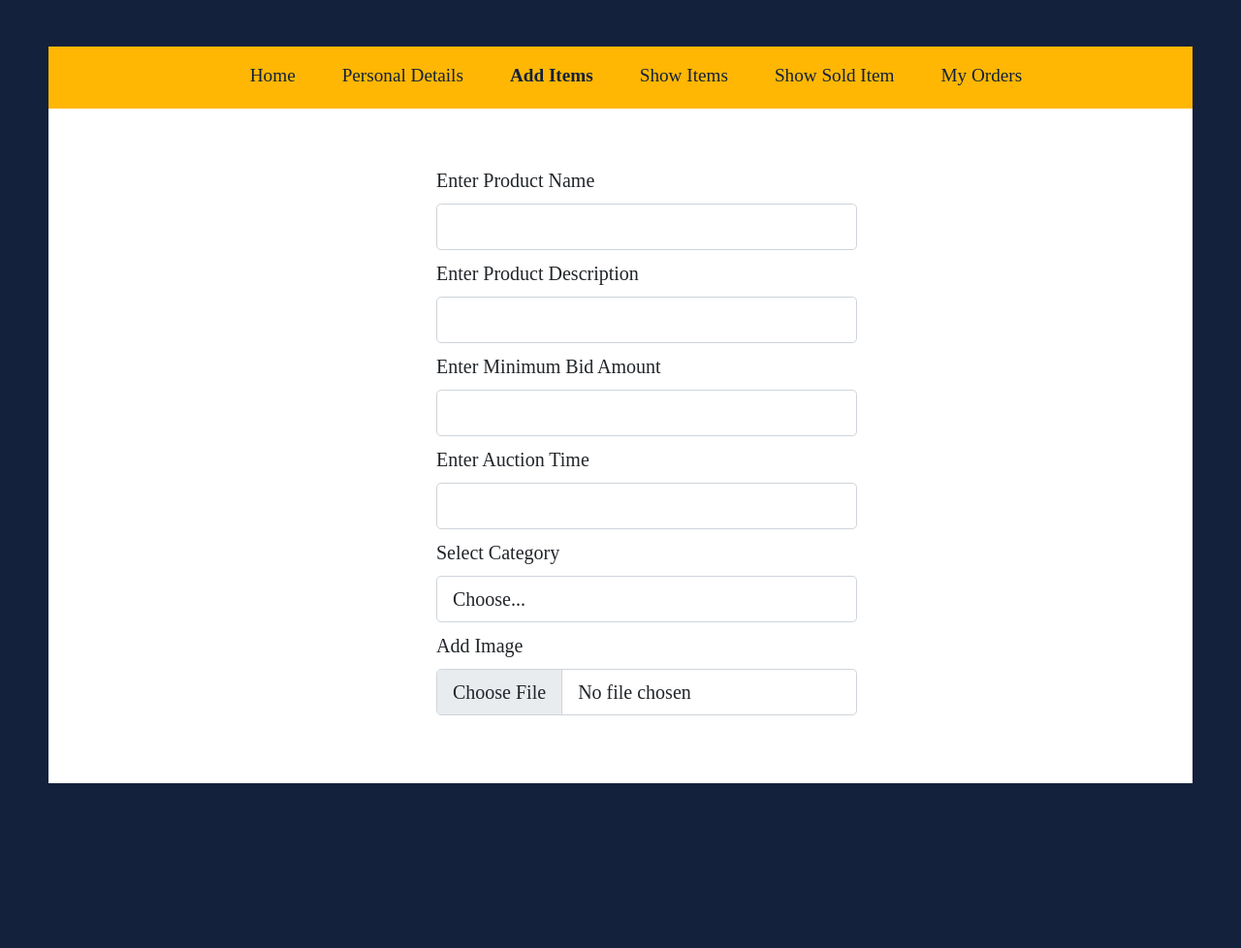
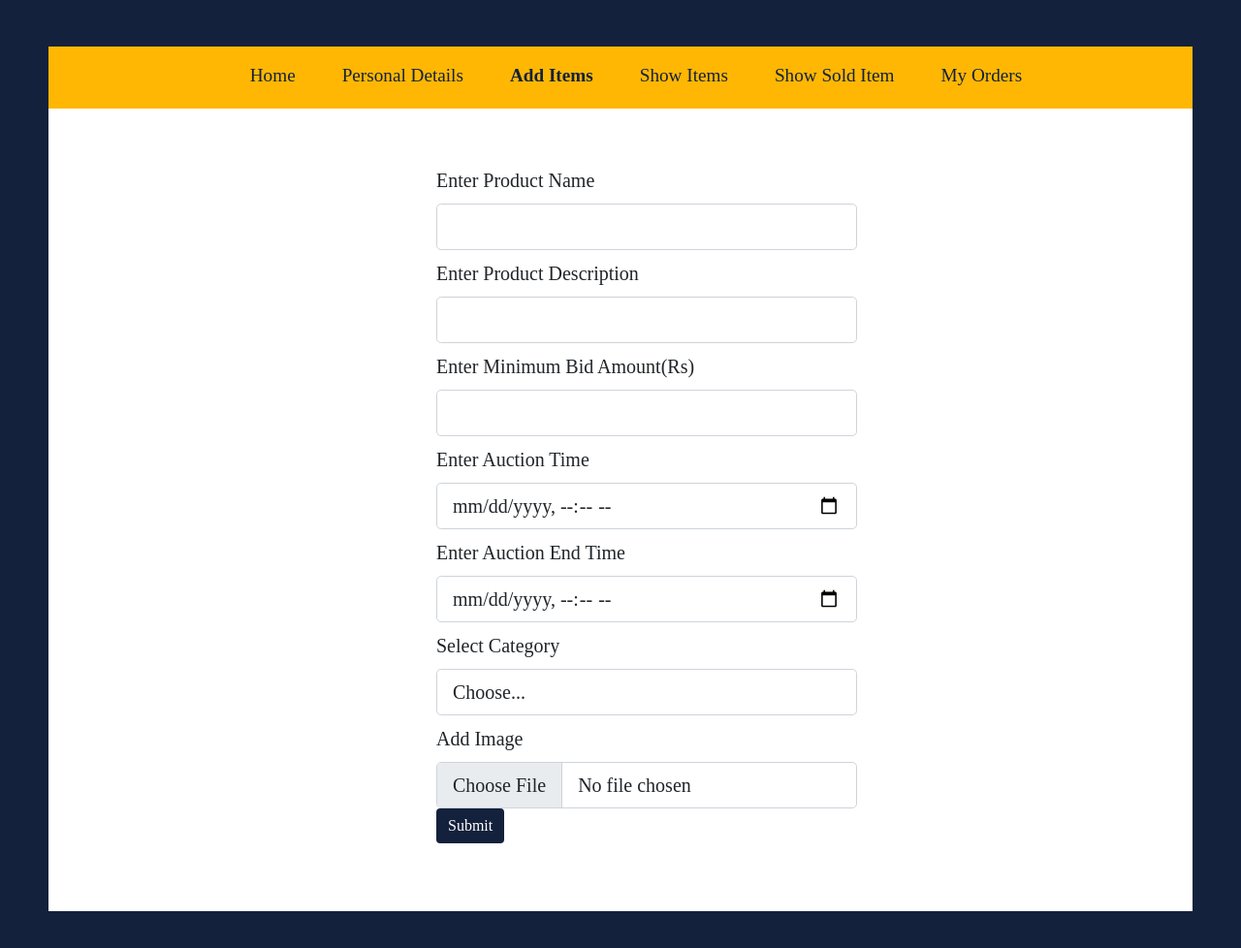
Before and after one commit to Shruti8052/Secure_Online_Auction_System, a plain HTML site: page add_items.html in a window 1280 px wide. Shown: the part 78-1056 px from the top of the page at 97% size. Before the commit the page ends 936 px from the top, so only its background shows below. Drawn offline with nearby package versions, Linux system fonts and the light colour scheme.

Commit message:
added auction end time and submit button

```diff
--- a/add_items.html
+++ b/add_items.html
@@ -53,7 +53,7 @@
                 </div>
               </div>
               <div class="row">
-                <label for="rowFormLabelLg" class="col-sm-2 col-form-label col-form-label-lg">Enter Minimum Bid Amount</label>
+                <label for="rowFormLabelLg" class="col-sm-2 col-form-label col-form-label-lg">Enter Minimum Bid Amount(Rs)</label>
                 <div class="col-sm-10">
                   <input type="text" class="form-control form-control-lg" id="colFormLabelLg" placeholder="">
                 </div>
@@ -61,7 +61,13 @@
               <div class="row">
                 <label for="colFormLabelLg" class="col-sm-2 col-form-label col-form-label-lg">Enter Auction Time</label>
                 <div class="col-sm-10">
-                  <input type="text" class="form-control form-control-lg" id="colFormLabelLg" placeholder="">
+                  <input type="datetime-local" class="form-control form-control-lg" id="colFormLabelLg" placeholder="">
+                </div>
+              </div>
+              <div class="row">
+                <label for="colFormLabelLg" class="col-sm-2 col-form-label col-form-label-lg">Enter Auction End Time</label>
+                <div class="col-sm-10">
+                  <input type="datetime-local" class="form-control form-control-lg" id="colFormLabelLg" placeholder="">
                 </div>
               </div>
               <div class="row">
@@ -79,6 +85,9 @@
                   <input type="file" class="form-control form-control-lg" id="colFormLabelLg" placeholder="">
                 </div>
               </div>
+              <div class="col-12">
+                <button class="btn btn-primary mybtn-primary" type="submit">Submit</button>
+              </div>
         </div>
     </div>
     <script src="main.js"></script>
```
